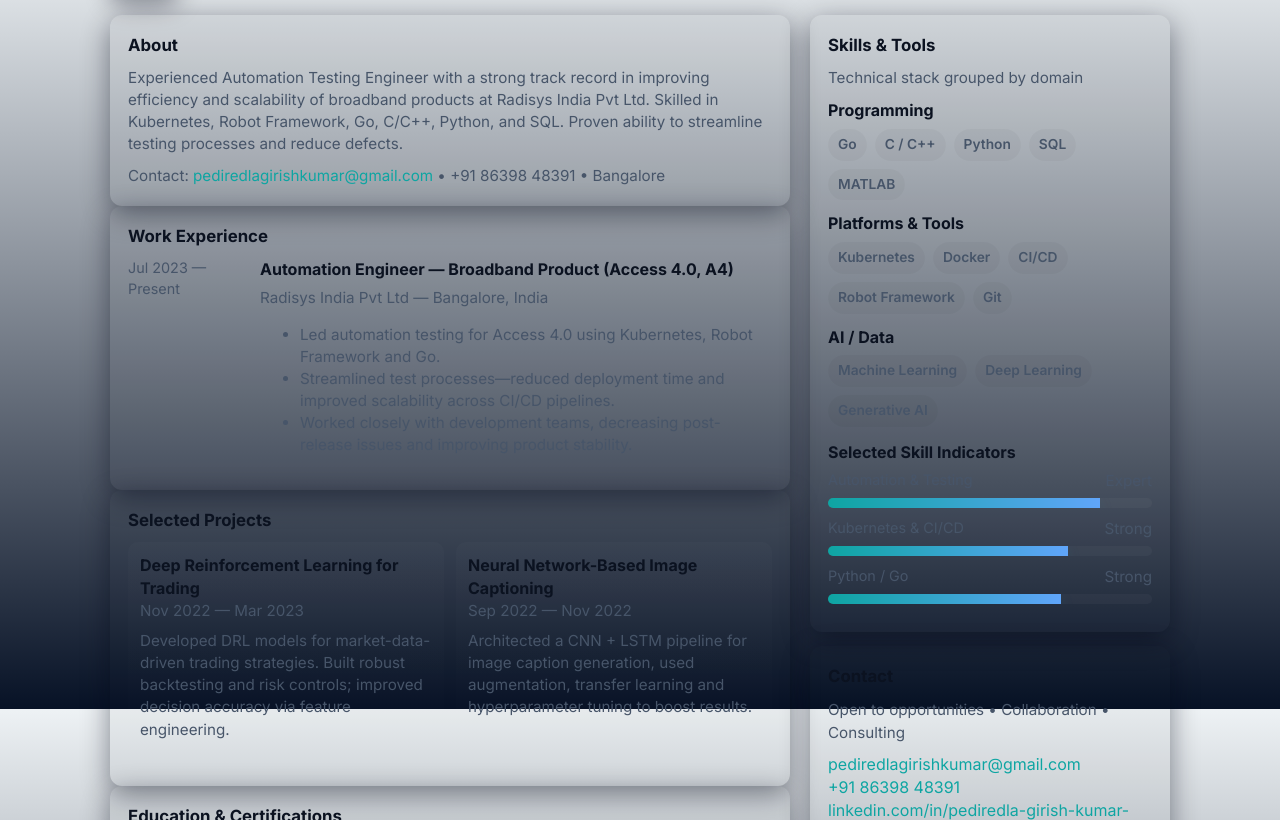
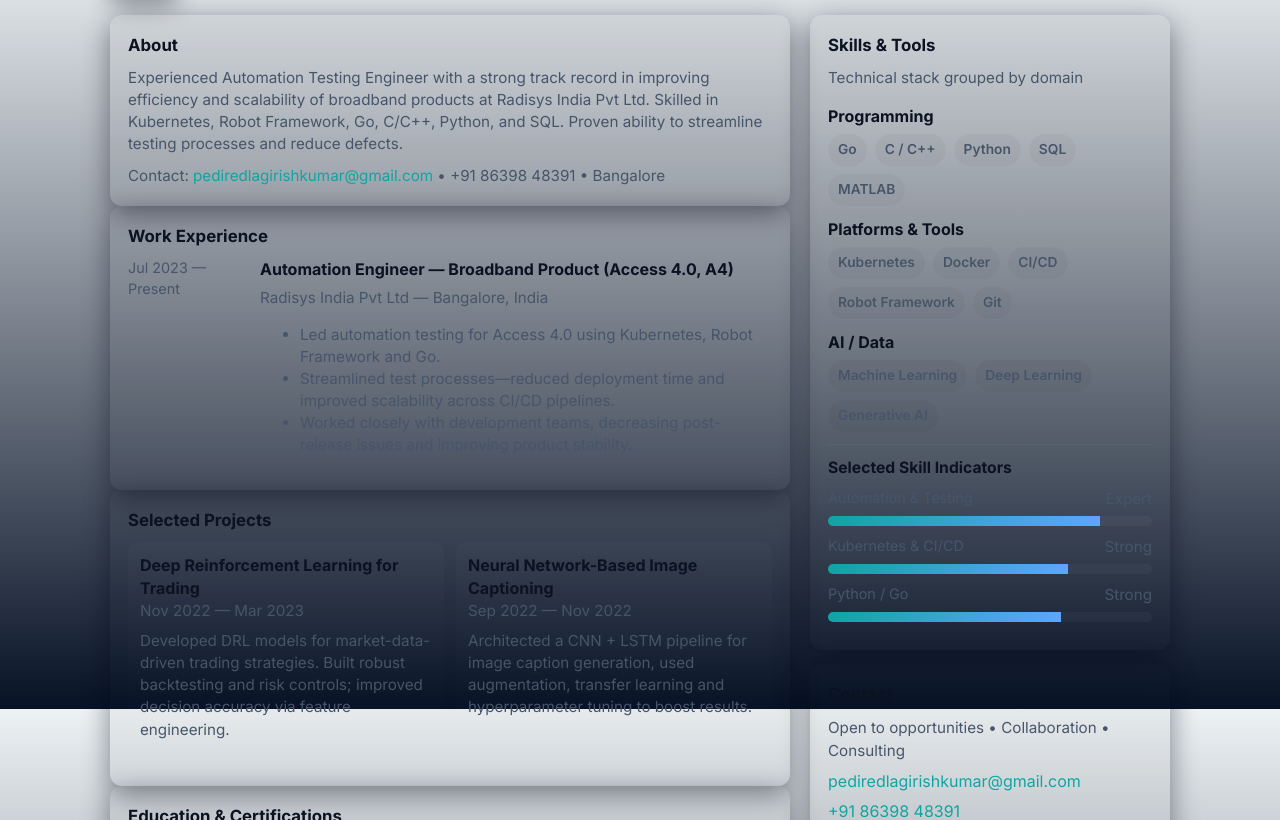
Before and after one commit to Girish675/Girish675.github.io, a plain HTML site: page index.html in a window 1280 px wide. Shown: the part 119-939 px from the top of the page. Drawn offline with Linux system fonts and the light colour scheme.

Commit message:
Updated the profile 11-08-2025 part3

```diff
--- a/index.html
+++ b/index.html
@@ -236,11 +236,12 @@
 
       <!-- right column (sidebar) -->
       <aside>
-        <div class="card contact" aria-labelledby="skillsTitle">
+        <!-- Skills & Tools card -->
+        <div class="card aside-card" id="skillsTools" aria-labelledby="skillsTitle">
           <h2 id="skillsTitle">Skills & Tools</h2>
-          <div style="margin-bottom:8px" class="muted">Technical stack grouped by domain</div>
+          <p class="muted" style="margin-top:4px;">Technical stack grouped by domain</p>
 
-          <div style="margin-top:10px">
+          <div style="margin-top:12px">
             <h4 style="margin:6px 0">Programming</h4>
             <div class="stack" aria-hidden="true">
               <span class="chip">Go</span><span class="chip">C / C++</span><span class="chip">Python</span><span class="chip">SQL</span><span class="chip">MATLAB</span>
@@ -261,36 +262,42 @@
             </div>
           </div>
 
-          <div style="margin-top:14px">
-            <h4 style="margin:6px 0">Selected Skill Indicators</h4>
+          <hr style="margin:12px 0;border:none;border-top:1px solid rgba(255,255,255,0.03)">
+
+          <!-- Skill indicators -->
+          <div class="skill-indicators" aria-labelledby="skillIndicTitle">
+            <h3 id="skillIndicTitle" style="margin:0 0 8px 0;font-size:0.98rem">Selected Skill Indicators</h3>
 
             <div class="skill-row">
               <div class="meta"><span>Automation & Testing</span><span class="muted">Expert</span></div>
-              <div class="bar"><i style="width:84%"></i></div>
+              <div class="bar"><i class="bar-fill" style="width:84%"></i></div>
             </div>
 
             <div class="skill-row">
               <div class="meta"><span>Kubernetes & CI/CD</span><span class="muted">Strong</span></div>
-              <div class="bar"><i style="width:74%"></i></div>
+              <div class="bar"><i class="bar-fill" style="width:74%"></i></div>
             </div>
 
             <div class="skill-row">
               <div class="meta"><span>Python / Go</span><span class="muted">Strong</span></div>
-              <div class="bar"><i style="width:72%"></i></div>
+              <div class="bar"><i class="bar-fill" style="width:72%"></i></div>
             </div>
           </div>
         </div>
 
-        <div class="card" style="margin-top:14px">
-          <h2>Contact</h2>
+        <!-- Contact card (separate, prevents overlap) -->
+        <div class="card aside-card contact-card" style="margin-top:14px" aria-labelledby="contactTitle">
+          <h2 id="contactTitle">Contact</h2>
           <small class="muted">Open to opportunities • Collaboration • Consulting</small>
           <div style="height:8px"></div>
-          <a href="mailto:pediredlagirishkumar@gmail.com">pediredlagirishkumar@gmail.com</a><br>
-          <a href="tel:+918639848391">+91 86398 48391</a><br>
-          <a href="https://www.linkedin.com/in/pediredla-girish-kumar-ec675" target="_blank" rel="noopener">linkedin.com/in/pediredla-girish-kumar-ec675</a>
+          <a href="mailto:pediredlagirishkumar@gmail.com" class="contact-link">pediredlagirishkumar@gmail.com</a>
+          <div style="height:6px"></div>
+          <a href="tel:+918639848391" class="contact-link">+91 86398 48391</a>
+          <div style="height:6px"></div>
+          <a href="https://www.linkedin.com/in/pediredla-girish-kumar-ec675" target="_blank" rel="noopener" class="contact-link">linkedin.com/in/pediredla-girish-kumar-ec675</a>
         </div>
       </aside>
-    </main>
+
 
     <footer>
       <small>Portfolio auto-generated from uploaded resume. Source: :contentReference[oaicite:1]{index=1}</small>
```
